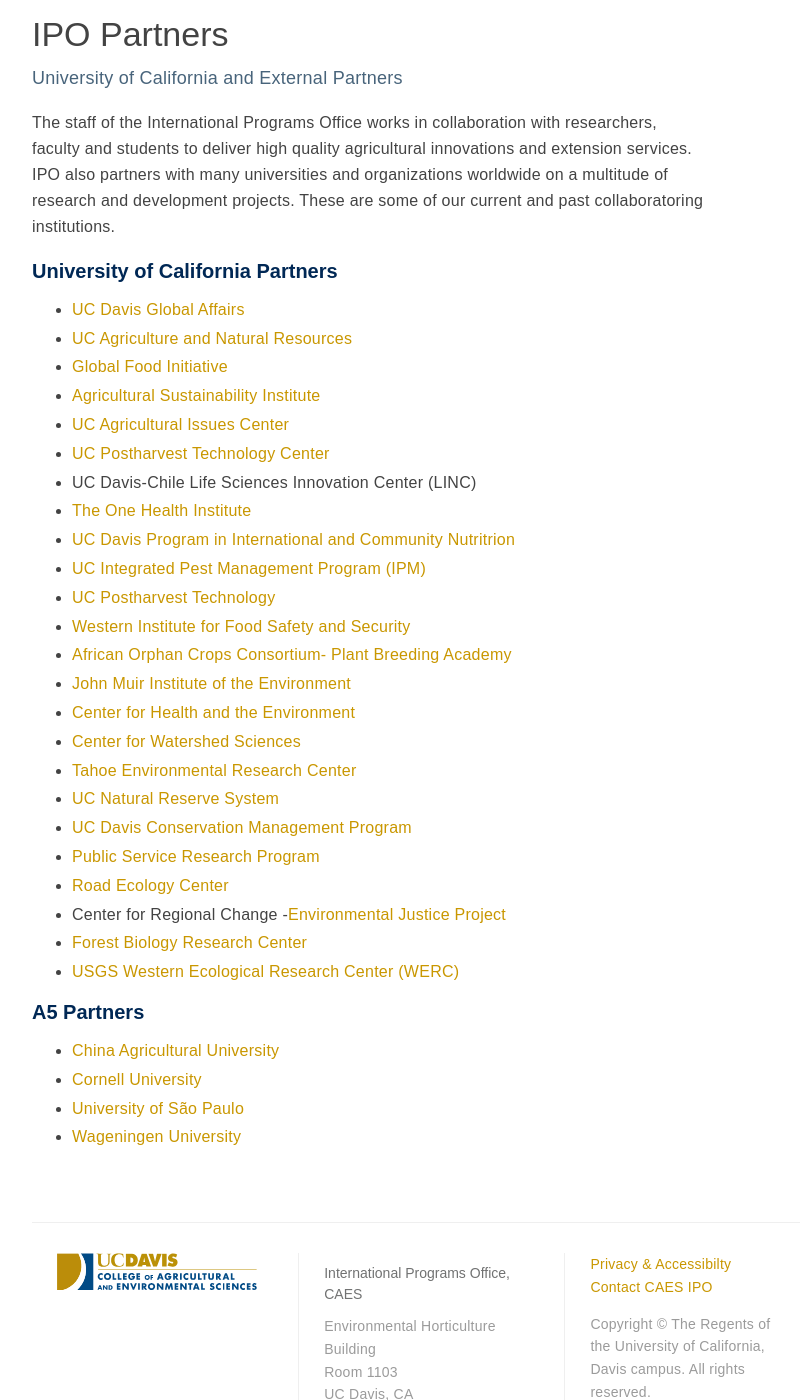
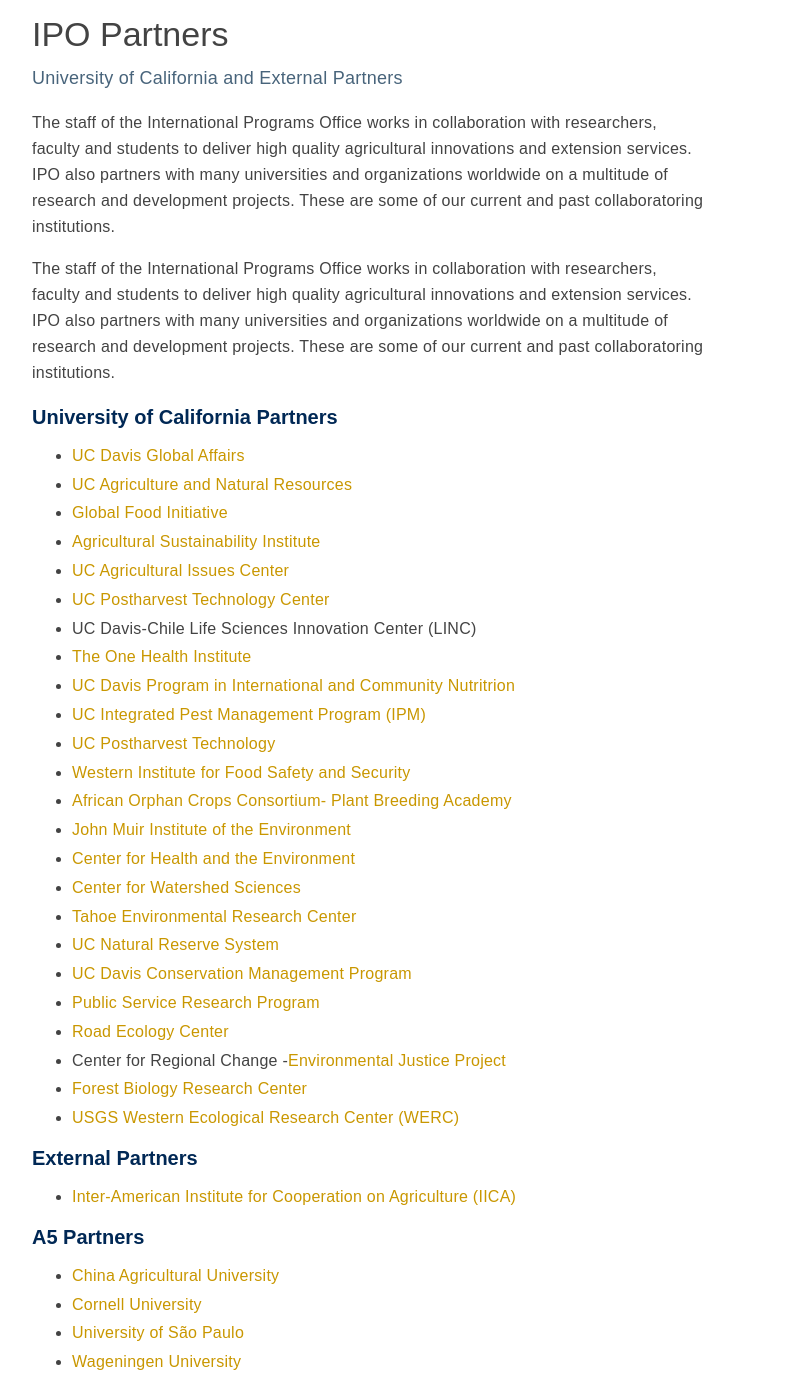
Before and after one commit to ucdavis/ip, a Jekyll site: the page built from research/partners.html, in a window 1280 px wide and 1400 px high, scrolled down 393 px. Shown: the whole window, without its empty margins (96-896 px from the left). Built offline with Jekyll 4.4.1, drawn with Linux system fonts in a browser that asks for light colours; nearby versions of some CDN libraries.

Commit message:
Adding IICA to "Partners"; uploading IICA briefs to new "Reports" page
Adding new webpage, new documents, and new listed partner.

```diff
--- a/_includes/navigation.html
+++ b/_includes/navigation.html
@@ -27,6 +27,7 @@
               <li><a href="/training-and-extension/extension-capacities">Building Extension Capacities</a></li>
               <li><a href="/training-and-extension/nutrition-and-gender">Nutrition &amp; Gender in AES</a></li>
               <li><a href="/training-and-extension/recent-courses">Trainings &amp; Workshops</a></li>
+              <li><a href="/training-and-extension/reports-and-brochures">Reports &amp; Brochures</a></li>
             </ul>
         </li>
         <li>
@@ -82,6 +83,7 @@
           <li><a href="/training-and-extension/extension-capacities">Building Extension Capacities</a></li>
           <li><a href="/training-and-extension/nutrition-and-gender">Nutrition &amp; Gender in AES</a></li>
           <li><a href="/training-and-extension/recent-courses">Trainings &amp; Workshops</a></li>
+          <li><a href="/training-and-extension/reports-and-brochures">Reports &amp; Brochures</a></li>
         </ul>
     </li>
 
--- a/research/partners.html
+++ b/research/partners.html
@@ -10,6 +10,9 @@
     <p class="lead"> University of California and External Partners</p>
 
     <p>The staff of the International Programs Office works in collaboration with researchers, faculty and students to deliver high quality agricultural innovations and extension services. IPO also partners with many universities and organizations worldwide on a multitude of research and development projects. These are some of our current and past collaboratoring institutions. </p>
+    <p>The staff of the International Programs Office works in collaboration with researchers, faculty and students to deliver high quality agricultural
+      innovations and extension services. IPO also partners with many universities and organizations worldwide on a multitude of research and development
+      projects. These are some of our current and past collaboratoring institutions. </p>
 
 
    <h3> University of California Partners</h3>
@@ -40,6 +43,11 @@
       <li><a target="_blank" href="https://www.usgs.gov/centers/werc">USGS Western Ecological Research Center (WERC)</a></li>
 </ul>
 
+<h3>External Partners</h3>
+ <ul>
+   <li><a target="_blank" href="http://www.iica.int/en">Inter-American Institute for Cooperation on Agriculture (IICA)</a></li>
+ </ul>
+
    <h3>A5 Partners</h3>
     <ul>
       <li><a target="_blank" href="http://admissions.cau.edu.cn/en/pages?cid=149&pid=145">China Agricultural University</a></li>
```
Also changed, not shown: training-and-extension/reports-and-brochures.html (added, +19 -0 lines), media/banners/philippines_banner.jpg (renamed from media/banners/philippines_banner_FOR_LEVI.jpg), 2 other files.
